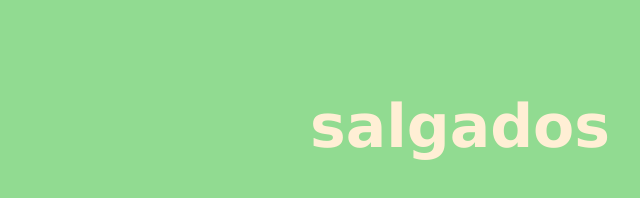
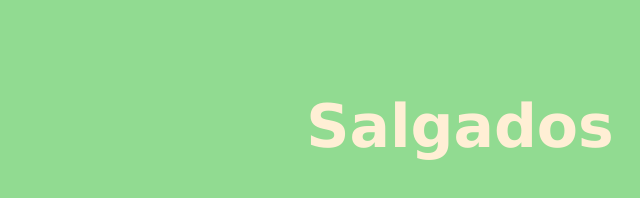
Before and after one commit to 1analaura1/aviliacao3tri, a plain HTML site: page index.html in a window 1280 px wide. Shown: the part 2532-2730 px from the top of the page, 180-820 px from the left. Drawn offline with Linux system fonts and the light colour scheme.

Commit message:
Salgados

```diff
--- a/index.html
+++ b/index.html
@@ -39,7 +39,7 @@
 
     <body>
 
-        <h1>salgados</h1>
+        <h1>Salgados</h1>
         <p>Receitas</p>
         <img src="1067w-cpGdfZtfoj8.webp" alt="1067w-cpGdfZtfoj8">
         <img src="images (1).jpeg" alt="images">
```
